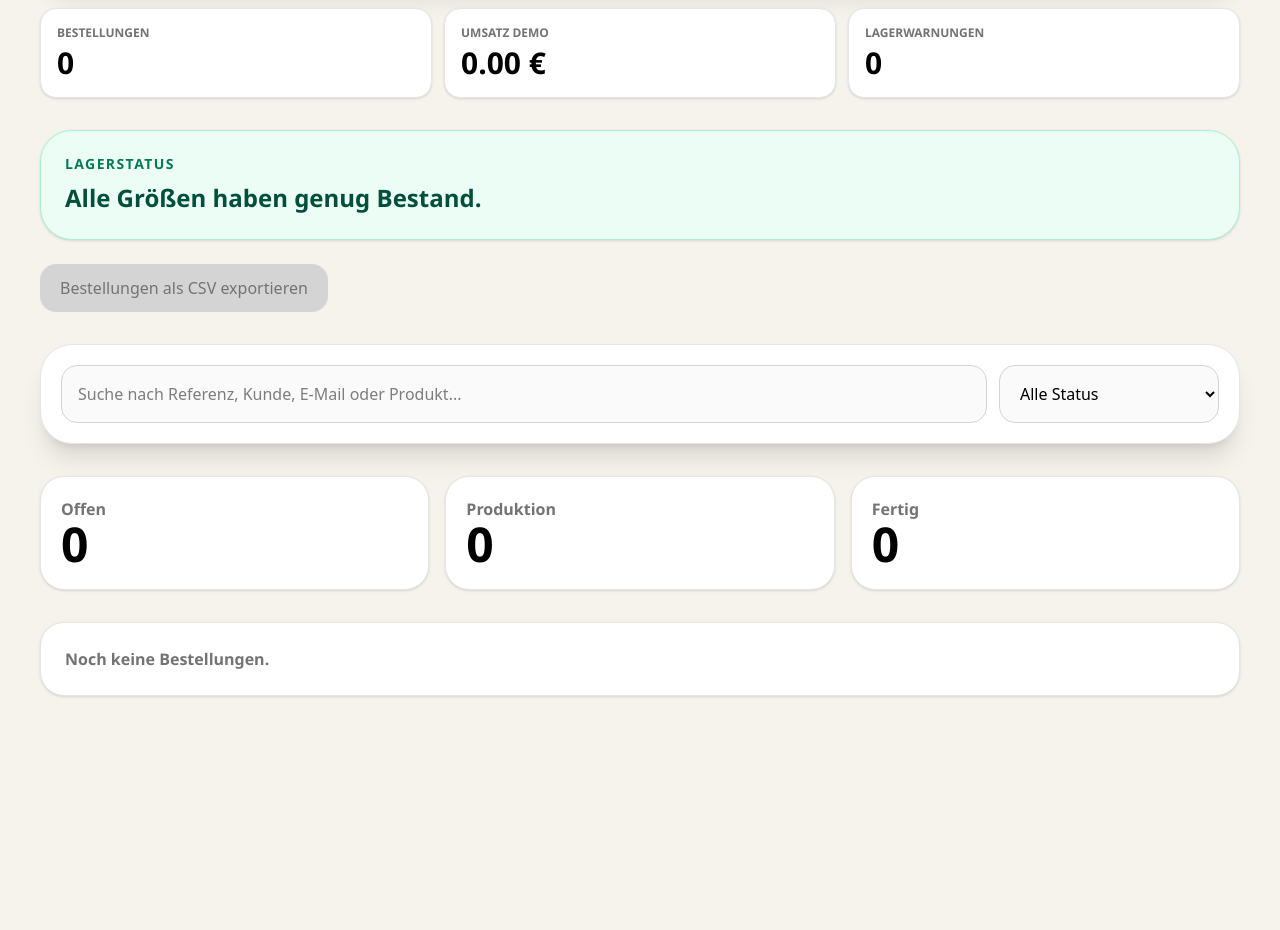
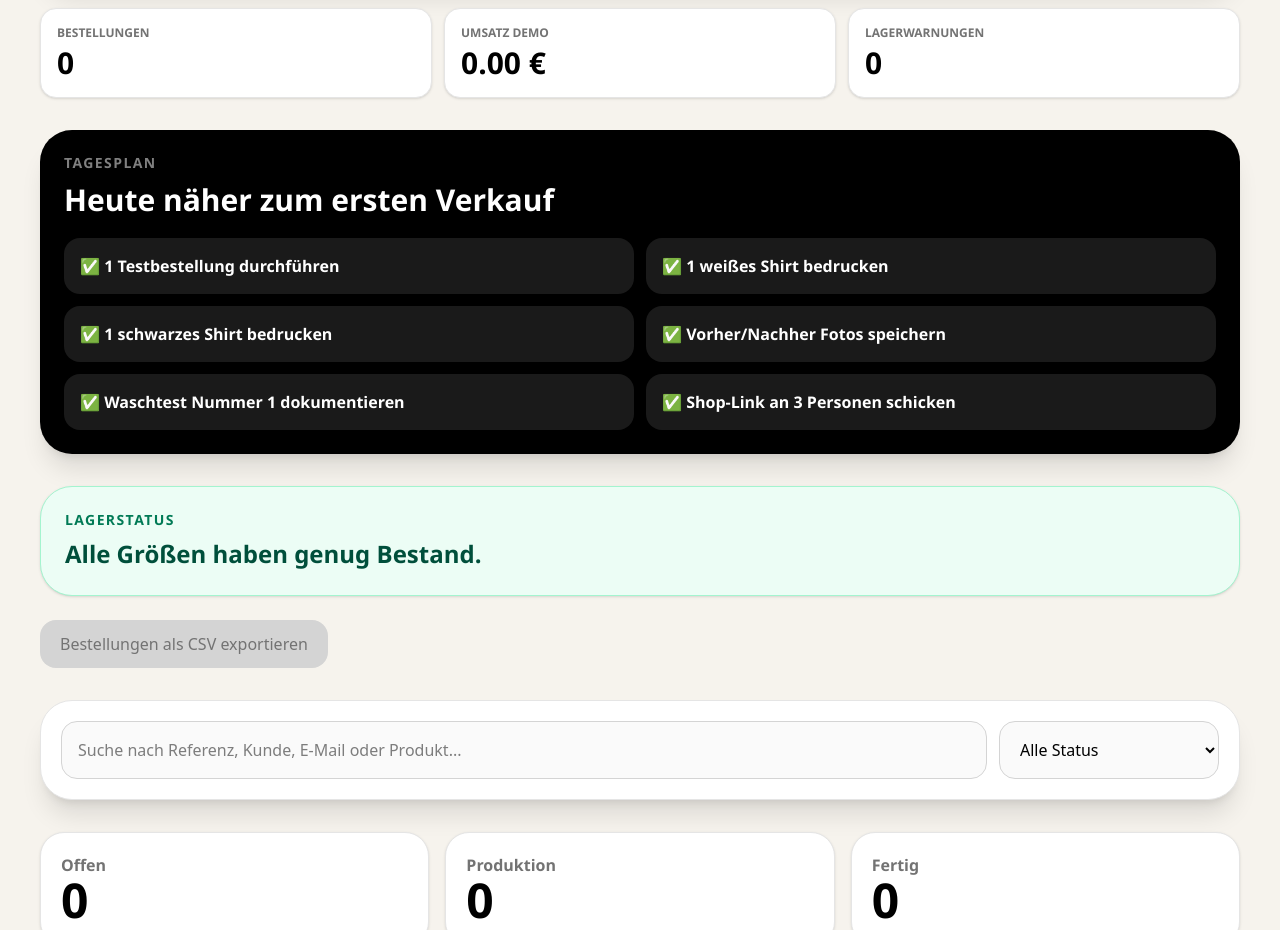
Before and after one commit to butasioan-sketch/platypus-shirt-shop, a Next.js app: page /admin in a window 1280 px wide. Shown: the part 980-1910 px from the top of the page. Before the commit the page ends 1716 px from the top, so only its background shows below. Built offline with nearby package versions, Linux system fonts and the light colour scheme.

Commit message:
add admin daily action plan

```diff
--- a/app/admin/page.tsx
+++ b/app/admin/page.tsx
@@ -14,6 +14,7 @@ import StockWarnings from "../../components/StockWarnings";
 import AdminStatsOverview from "../../components/admin/AdminStatsOverview";
 import LaunchChecklistAdmin from "../../components/LaunchChecklistAdmin";
 import ShopStatusBar from "../../components/ShopStatusBar";
+import TodayActionPlan from "../../components/admin/TodayActionPlan";
 
 export default function AdminPage() {
   const { orders, updateStatus } = useOrders();
@@ -56,6 +57,7 @@ export default function AdminPage() {
       <AdminStatsOverview />
       <LaunchChecklistAdmin />
       <ShopStatusBar />
+      <TodayActionPlan />
       <StockWarnings />
 
       <ExportOrdersButton orders={orders} />
--- /dev/null
+++ b/components/admin/TodayActionPlan.tsx
@@ -0,0 +1,30 @@
+export default function TodayActionPlan() {
+  const actions = [
+    "1 Testbestellung durchführen",
+    "1 weißes Shirt bedrucken",
+    "1 schwarzes Shirt bedrucken",
+    "Vorher/Nachher Fotos speichern",
+    "Waschtest Nummer 1 dokumentieren",
+    "Shop-Link an 3 Personen schicken",
+  ];
+
+  return (
+    <div className="mt-8 rounded-[2rem] bg-black p-6 text-white shadow-xl">
+      <p className="text-sm font-black uppercase tracking-widest text-white/50">
+        Tagesplan
+      </p>
+
+      <h2 className="mt-2 text-3xl font-black">
+        Heute näher zum ersten Verkauf
+      </h2>
+
+      <div className="mt-5 grid gap-3 sm:grid-cols-2">
+        {actions.map((action) => (
+          <div key={action} className="rounded-2xl bg-white/10 p-4 font-black">
+            ✅ {action}
+          </div>
+        ))}
+      </div>
+    </div>
+  );
+}
```
